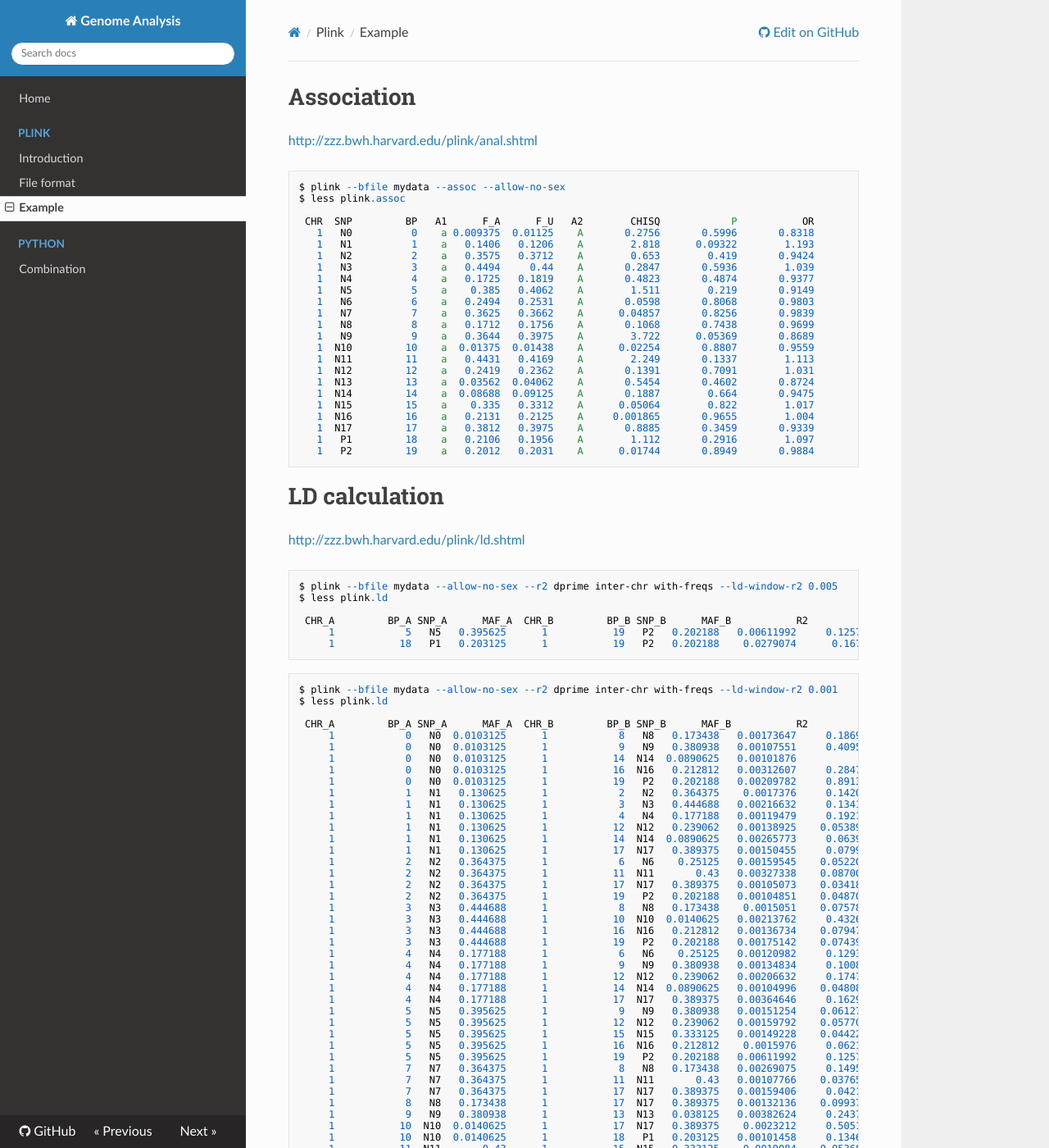
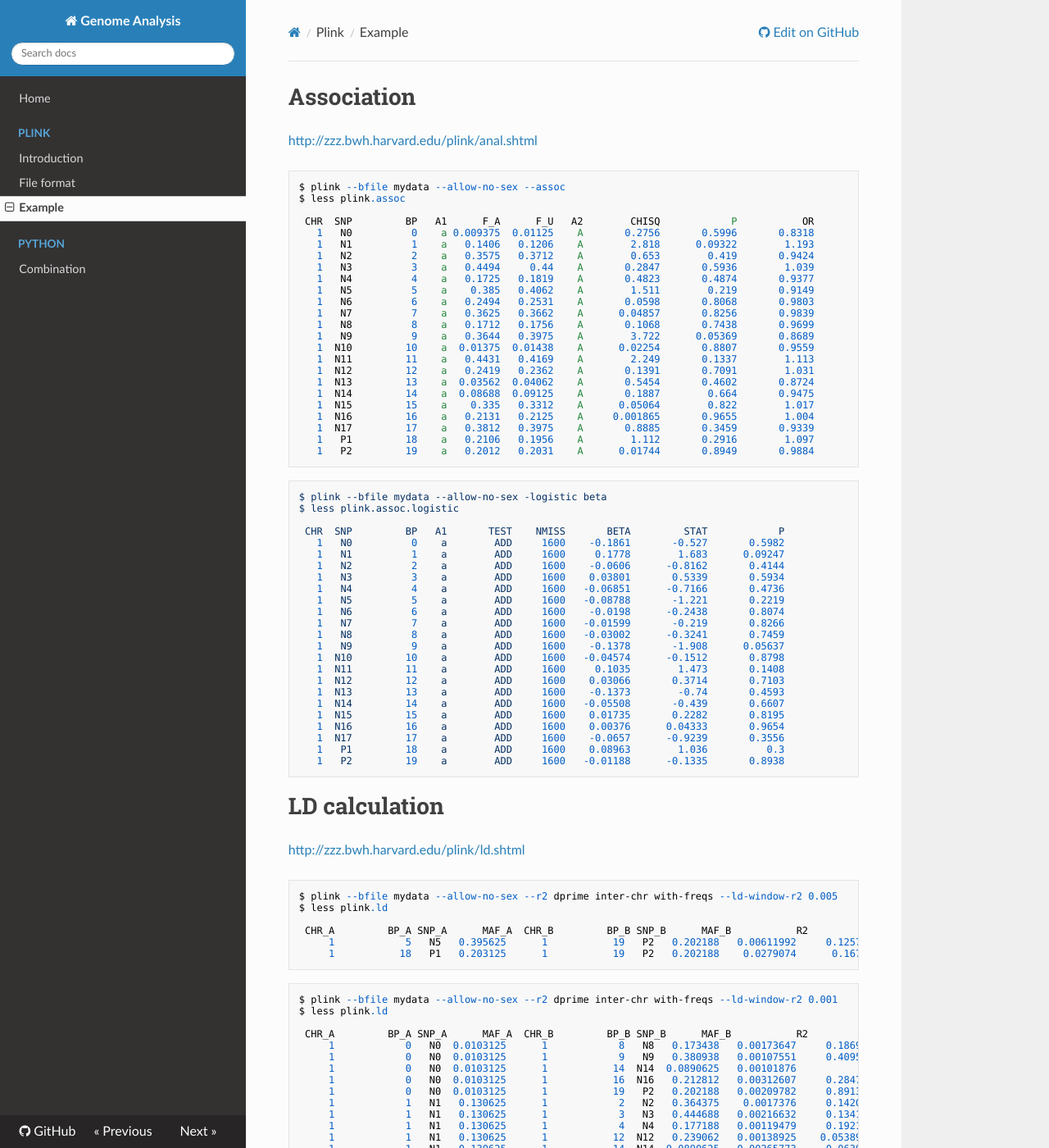
Before and after one commit to WonyoungCho/plink, an MkDocs documentation site: the page built from docs/plink_ex.md, in a window 1280 px wide and 1400 px high. Shown: the whole window at 82% size. Built offline with MkDocs 1.6.1, drawn with Linux system fonts in a browser that asks for light colours; nearby versions of some CDN libraries; old or Windows-style settings are respelled for this version of MkDocs.

Commit message:
Update plink_ex.md

````diff
--- a/docs/plink_ex.md
+++ b/docs/plink_ex.md
@@ -3,7 +3,7 @@
 <http://zzz.bwh.harvard.edu/plink/anal.shtml>
 
 ```
-$ plink --bfile mydata --assoc --allow-no-sex
+$ plink --bfile mydata --allow-no-sex --assoc
 $ less plink.assoc
 
  CHR  SNP         BP   A1      F_A      F_U   A2        CHISQ            P           OR
@@ -29,7 +29,32 @@ $ less plink.assoc
    1   P2         19    a   0.2012   0.2031    A      0.01744       0.8949       0.9884
 ```
 
+```
+$ plink --bfile mydata --allow-no-sex -logistic beta
+$ less plink.assoc.logistic
 
+ CHR  SNP         BP   A1       TEST    NMISS       BETA         STAT            P
+   1   N0          0    a        ADD     1600    -0.1861       -0.527       0.5982
+   1   N1          1    a        ADD     1600     0.1778        1.683      0.09247
+   1   N2          2    a        ADD     1600    -0.0606      -0.8162       0.4144
+   1   N3          3    a        ADD     1600    0.03801       0.5339       0.5934
+   1   N4          4    a        ADD     1600   -0.06851      -0.7166       0.4736
+   1   N5          5    a        ADD     1600   -0.08788       -1.221       0.2219
+   1   N6          6    a        ADD     1600    -0.0198      -0.2438       0.8074
+   1   N7          7    a        ADD     1600   -0.01599       -0.219       0.8266
+   1   N8          8    a        ADD     1600   -0.03002      -0.3241       0.7459
+   1   N9          9    a        ADD     1600    -0.1378       -1.908      0.05637
+   1  N10         10    a        ADD     1600   -0.04574      -0.1512       0.8798
+   1  N11         11    a        ADD     1600     0.1035        1.473       0.1408
+   1  N12         12    a        ADD     1600    0.03066       0.3714       0.7103
+   1  N13         13    a        ADD     1600    -0.1373        -0.74       0.4593
+   1  N14         14    a        ADD     1600   -0.05508       -0.439       0.6607
+   1  N15         15    a        ADD     1600    0.01735       0.2282       0.8195
+   1  N16         16    a        ADD     1600    0.00376      0.04333       0.9654
+   1  N17         17    a        ADD     1600    -0.0657      -0.9239       0.3556
+   1   P1         18    a        ADD     1600    0.08963        1.036          0.3
+   1   P2         19    a        ADD     1600   -0.01188      -0.1335       0.8938
+```
 # LD calculation
 
 <http://zzz.bwh.harvard.edu/plink/ld.shtml>
````
